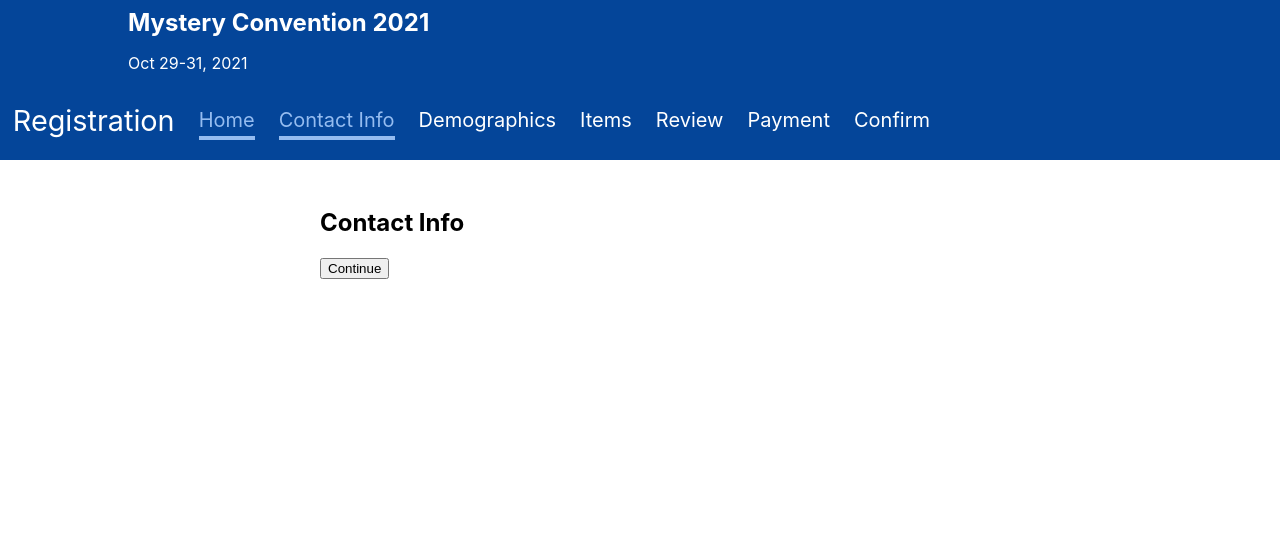
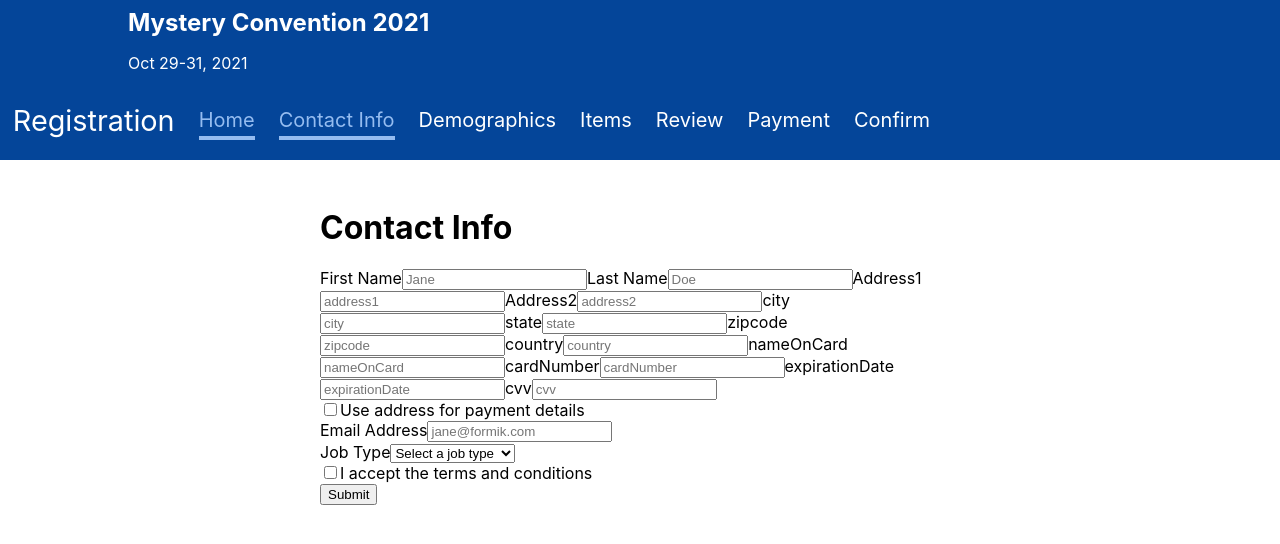
Before and after one commit to jamespro/eventregi, a React (Create React App) app: page /attendee/reginfo/myst1221 in a window 1280 px wide. Shown: the top 544 px of the page. Built offline with nearby package versions, Linux system fonts and the light colour scheme.

Commit message:
Reginfo submits to db

```diff
--- a/src/pages/Reginfo.js
+++ b/src/pages/Reginfo.js
@@ -1,14 +1,8 @@
-import { Formik, Form } from 'formik';
-import classes from './Reginfo.module.css';
+import React from 'react';
+import ReactDOM from 'react-dom';
+import { Formik, Form, useField } from 'formik';
+import * as Yup from 'yup';
 
-// import AddressForm from '../components/Forms/AddressForm';
-
-import validationSchema from '../components/FormModel/validationSchema';
-import checkoutFormModel from '../components/FormModel/checkoutFormModel';
-import formInitialValues from '../components/FormModel/formInitialValues';
-// import ReginfoForm from '../components/Reginfo/ReginfoForm';
-
-const Reginfo = () => {
 //TODO: I would like to put this in a common location
 const protocol = window.location.protocol;
 let host = window.location.host;
@@ -19,14 +13,6 @@
 }
 
 let API_SERVER = protocol + '//' + host;
-
-    const currentValidationSchema = validationSchema[0];
-    const { formId, formField } = checkoutFormModel;
-    // const { formInitialValues } = formInitialValues;
-//             <AddressForm formField={formField}
-//             initialValues={formInitialValues}
-//             validationSchema={currentValidationSchema}
-//  />
 
 async function _submitForm(values, actions) {
     const requestOptions = {
@@ -40,40 +26,244 @@
     //TODO: Do something after you get a successful response
     //TODO: display success message, or dialog, or have another page load with instructions, or a configurable redirect URL
     actions.setSubmitting(false);
-
 }
 
 function _handleSubmit(values, actions) {
     _submitForm(values, actions);
-
 }
 
-  function _handleBack() {
+const MyTextInput = ({ label, ...props }) => {
+// useField() returns [formik.getFieldProps(), formik.getFieldMeta()]
+// which we can spread on <input>. We can use field meta to show an error
+// message if the field is invalid and it has been touched (i.e. visited)
+const [field, meta] = useField(props);
+    return (
+        <>
+        <label htmlFor={props.id || props.name}>{label}</label>
+        <input className="text-input" {...field} {...props} />
+        {meta.touched && meta.error ? (
+            <div className="error">{meta.error}</div>
+        ) : null}
+        </>
+    );
+};
 
-  }
+const MyCheckbox = ({ children, ...props }) => {
+// React treats radios and checkbox inputs differently other input types, select, and textarea.
+// Formik does this too! When you specify `type` to useField(), it will
+// return the correct bag of props for you -- a `checked` prop will be included
+// in `field` alongside `name`, `value`, `onChange`, and `onBlur`
+const [field, meta] = useField({ ...props, type: 'checkbox' });
+return (
+    <div>
+    <label className="checkbox-input">
+        <input type="checkbox" {...field} {...props} />
+        {children}
+    </label>
+    {meta.touched && meta.error ? (
+        <div className="error">{meta.error}</div>
+    ) : null}
+    </div>
+);
+};
 
+const MySelect = ({ label, ...props }) => {
+    const [field, meta] = useField(props);
     return (
-        <section>
+        <div>
+        <label htmlFor={props.id || props.name}>{label}</label>
+        <select {...field} {...props} />
+        {meta.touched && meta.error ? (
+            <div className="error">{meta.error}</div>
+        ) : null}
+        </div>
+    );
+};
+
+// And now we can use these
+const Reginfo = () => {
+    return (
+        <>
         <h1>Contact Info</h1>
         <Formik
-            initialValues={formInitialValues}
-            validationSchema={currentValidationSchema}
+            initialValues={{
+                firstName: '',
+                lastName: '',
+                address1: '',
+                address2: '',
+                city: '',
+                state: '',
+                zipcode: '',
+                country: '',
+                useAddressForPaymentDetails: '',
+                nameOnCard: '',
+                cardNumber: '',
+                expirationDate: '',
+                cvv: '',
+                email: '',
+                acceptedTerms: false, // added for our checkbox
+                jobType: '', // added for our select
+            }}
+            validationSchema={Yup.object({
+                firstName: Yup.string()
+                    .max(15, 'Must be 15 characters or less')
+                    .required('Required'),
+                lastName: Yup.string()
+                    .max(20, 'Must be 20 characters or less')
+                    .required('Required'),
+                address1: Yup.string()
+                    .max(50, 'Must be 50 characters or less')
+                    .required('Required'),
+                address2: Yup.string()
+                    .max(50, 'Must be 50 characters or less'),
+                city: Yup.string()
+                    .max(50, 'Must be 50 characters or less')
+                    .required('Required'),
+                state: Yup.string()
+                    .max(20, 'Must be 20 characters or less'),
+                zipcode: Yup.string()
+                    .max(6, 'Must be 6 characters or less')
+                    .required('Required'),
+                country: Yup.string()
+                    .required('Required'),
+                email: Yup.string()
+                    .email('Invalid email address')
+                    .required('Required'),
+                acceptedTerms: Yup.boolean()
+                    .required('Required')
+                    .oneOf([true], 'You must accept the terms and conditions.'),
+                jobType: Yup.string()
+                    .oneOf(
+                    ['designer', 'development', 'product', 'other'],
+                    'Invalid Job Type'
+                    )
+                    .required('Required'),
+            })}
             onSubmit={_handleSubmit}
+    //   onSubmit={async (values) => {
+    //     await sleep(500);
+    //     alert(JSON.stringify(values, null, 2));
+    //   }}
+            // onSubmit={(values, { setSubmitting }) => {
+            //     setTimeout(() => {
+            //         alert(JSON.stringify(values, null, 2));
+            //         setSubmitting(false);
+            //     }, 400);
+            // }}
         >
-            {({ isSubmitting }) => (
-              <Form id={formId}>
+            <Form>
+            <MyTextInput
+                label="First Name"
+                name="firstName"
+                type="text"
+                placeholder="Jane"
+            />
 
-                <div className={classes.buttons}>
-                  <div className={classes.wrapper}>
-                    <button className='btn'>Continue</button>
+            <MyTextInput
+                label="Last Name"
+                name="lastName"
+                type="text"
+                placeholder="Doe"
+            />
 
-                            </div>
-                </div>
+            <MyTextInput
+                label="Address1"
+                name="address1"
+                type="text"
+                placeholder="address1"
+            />
+
+            <MyTextInput
+                label="Address2"
+                name="address2"
+                type="text"
+                placeholder="address2"
+            />
+
+            <MyTextInput
+                label="city"
+                name="city"
+                type="text"
+                placeholder="city"
+            />
+
+            <MyTextInput
+                label="state"
+                name="state"
+                type="text"
+                placeholder="state"
+            />
+
+            <MyTextInput
+                label="zipcode"
+                name="zipcode"
+                type="text"
+                placeholder="zipcode"
+            />
+
+            <MyTextInput
+                label="country"
+                name="country"
+                type="text"
+                placeholder="country"
+            />
+
+            <MyTextInput
+                label="nameOnCard"
+                name="nameOnCard"
+                type="text"
+                placeholder="nameOnCard"
+            />
+
+            <MyTextInput
+                label="cardNumber"
+                name="cardNumber"
+                type="text"
+                placeholder="cardNumber"
+            />
+
+            <MyTextInput
+                label="expirationDate"
+                name="expirationDate"
+                type="text"
+                placeholder="expirationDate"
+            />
+
+            <MyTextInput
+                label="cvv"
+                name="cvv"
+                type="text"
+                placeholder="cvv"
+            />
+
+            <MyCheckbox name="useAddressForPaymentDetails">
+                Use address for payment details
+            </MyCheckbox>
+
+            <MyTextInput
+                label="Email Address"
+                name="email"
+                type="email"
+                placeholder="jane@formik.com"
+            />
+
+            <MySelect label="Job Type" name="jobType">
+                <option value="">Select a job type</option>
+                <option value="designer">Designer</option>
+                <option value="development">Developer</option>
+                <option value="product">Product Manager</option>
+                <option value="other">Other</option>
+            </MySelect>
+
+            <MyCheckbox name="acceptedTerms">
+                I accept the terms and conditions
+            </MyCheckbox>
+
+            <button type="submit">Submit</button>
             </Form>
-            )}
         </Formik>
-        </section>
-    )
+        </>
+    );
 };
 
 export default Reginfo;
```
Lines whose indentation alone changed are shown as unchanged.
